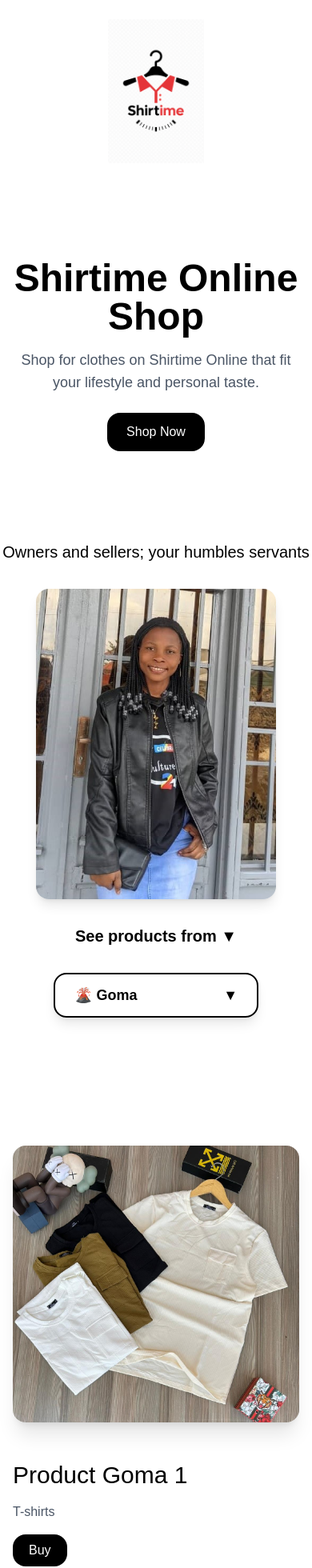
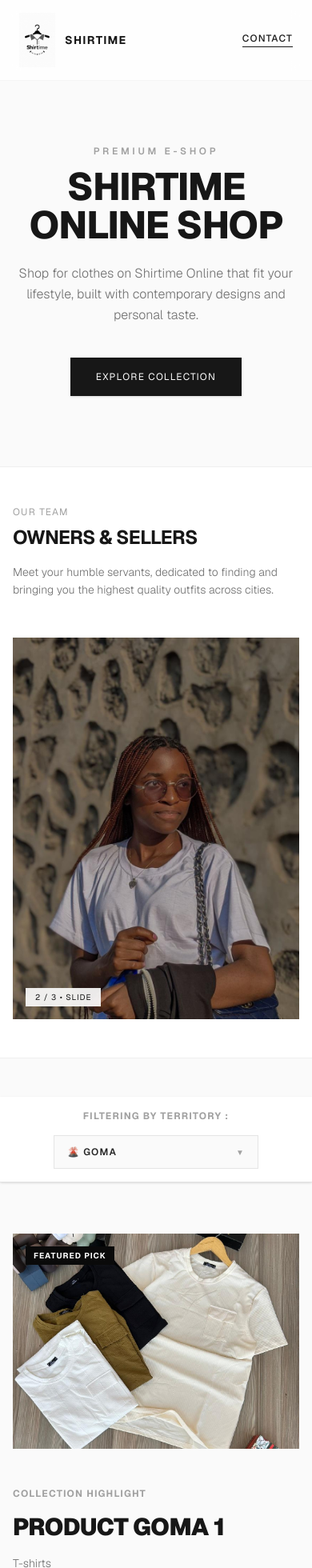
Before and after one commit to YanMusisiva/shirtimeMVP, a Next.js app: page / in a window 390 px wide. Shown: the top 1960 px of the page at 80% size. Built offline with nearby package versions, Linux system fonts and the light colour scheme.

Commit message:
2026 online1

```diff
--- a/app/page.tsx
+++ b/app/page.tsx
@@ -1,13 +1,11 @@
 "use client";
-import React, { useEffect } from "react";
-import { useState, useRef } from "react";
+import React, { useEffect, useState, useRef } from "react";
 import Image from "next/image";
 import ClickClientModal from "../components/ClickClientModal";
 import ClickCommentModal from "../components/ClickComment";
 import SlideUpOnView from "@/components/SlideUpOnView";
 import { Listbox } from "@headlessui/react";
 
-// Exemple de données produits par ville
 type City =
   | "Goma"
   | "Kampala"
@@ -15,7 +13,6 @@ type City =
   | "Nairobi"
   | "Beni"
   | "Mahagi/Ituri";
-
 type Product = { name: string; desc: string; img: string };
 
 const productsByCity: Record<City, Product[]> = {
@@ -33,11 +30,7 @@ const productsByCity: Record<City, Product[]> = {
   ],
   Nairobi: [
     { name: "Product Nairobi 1", desc: "necklace", img: "/nairobi1.jpg" },
-    {
-      name: "Product Nairobi 2",
-      desc: "handbag",
-      img: "/nairobi2.jpg",
-    },
+    { name: "Product Nairobi 2", desc: "handbag", img: "/nairobi2.jpg" },
     { name: "Product Nairobi 3", desc: "bags", img: "/nairobi3.jpg" },
     { name: "Product Nairobi 4", desc: "handbag", img: "/nairobi4.jpg" },
     { name: "Product Nairobi 5", desc: "necklace", img: "/nairobi5.jpg" },
@@ -45,11 +38,7 @@ const productsByCity: Record<City, Product[]> = {
   ],
   Beni: [
     { name: "Product Beni 1", desc: "T-shirt", img: "/beni1.jpg" },
-    {
-      name: "Product Beni 2",
-      desc: "Tshirts",
-      img: "/beni2.jpg",
-    },
+    { name: "Product Beni 2", desc: "Tshirts", img: "/beni2.jpg" },
     { name: "Product Beni 3", desc: "polo", img: "/beni3.jpg" },
     { name: "Product Beni 4", desc: "T-shirt", img: "/beni4.jpg" },
     { name: "Product Beni 5", desc: "T-shirt", img: "/beni5.jpg" },
@@ -64,7 +53,7 @@ const productsByCity: Record<City, Product[]> = {
       img: "/kampala3.jpg",
     },
     { name: "Product Kampala 4", desc: "T-shirt", img: "/kampala4.jpg" },
-    { name: "Product Kampala 5", desc: "T-shirt", img: "/kampala5.jpg" },
+    { name: "Product Kampala 5", desc: "T-shirt", img: "/kampala6.jpg" },
     { name: "Product Kampala 6", desc: "T-shirt", img: "/kampala6.jpg" },
   ],
   Bujumbura: [
@@ -98,12 +87,12 @@ const productsByCity: Record<City, Product[]> = {
 };
 
 const cities = [
-  { value: "Goma", label: "🌋 Goma" }, // volcan Nyiragongo
-  { value: "Kampala", label: "🌆 Kampala" }, // grande ville en pleine expansion
-  { value: "Nairobi", label: "🦁 Nairobi" }, // safari / capitale
-  { value: "Bujumbura", label: "🏖️ Bujumbura" }, // plages du lac Tanganyika
-  { value: "Beni", label: "🏙️ Beni" }, // ville plus petite
-  { value: "Mahagi/Ituri", label: "🌳 Mahagi/Ituri" }, // forêt tropicale
+  { value: "Goma", label: "🌋 Goma" },
+  { value: "Kampala", label: "🌆 Kampala" },
+  { value: "Nairobi", label: "🦁 Nairobi" },
+  { value: "Bujumbura", label: "🏖️ Bujumbura" },
+  { value: "Beni", label: "🏙️ Beni" },
+  { value: "Mahagi/Ituri", label: "🌳 Mahagi/Ituri" },
 ];
 
 export default function Home() {
@@ -122,16 +111,9 @@ export default function Home() {
     setOpenClientModal(false);
     setSelectedProductName("");
   };
-  const handleOpenCommentModal = () => {
-    setOpenCommentModal(true);
-  };
-  const handleCloseCommentModal = () => {
-    setOpenCommentModal(false);
-  };
-  const products = productsByCity[city as City]; // Type assertion pour éviter l'erreur de type
 
-  const images = [ "/jesper.jpg", "/dorcas.jpg", "/justine.jpg"];
-
+  const products = productsByCity[city];
+  const images = ["/jesper.jpg", "/dorcas.jpg", "/justine.jpg"];
   const [index, setIndex] = useState(0);
   const [isPaused, setIsPaused] = useState(false);
 
@@ -139,144 +121,213 @@ export default function Home() {
     if (!isPaused) {
       const interval = setInterval(() => {
         setIndex((prevIndex) => (prevIndex + 1) % images.length);
-      }, 3000);
+      }, 3500);
       return () => clearInterval(interval);
     }
   }, [isPaused, images.length]);
 
   return (
-    <main className="bg-white text-black min-h-screen">
-      {/* Logo Section */}
-      <header className="flex justify-center py-6">
+    <main className="bg-[#fafafa] text-neutral-900 min-h-screen font-sans selection:bg-neutral-900 selection:text-white antialiased">
+      {/* Navigation / Header Minimaliste */}
+      <header className="sticky top-0 z-50 bg-white/80 backdrop-blur-md border-b border-neutral-100 px-6 py-4 flex justify-between items-center">
+        <div className="flex items-center gap-3">
           <Image
-          src="/logo.png" // Mets ton logo dans /public/logo.png
+            src="/logo.png"
             alt="Logo entreprise"
-          width={120}
-          height={120}
-          className="object-contain"
+            width={45}
+            height={45}
+            className="object-contain filter grayscale tracking-widest"
             priority
           />
+          <span className="font-bold text-sm tracking-widest uppercase">
+            SHIRTIME
+          </span>
+        </div>
+        <button
+          onClick={() => setOpenCommentModal(true)}
+          className="text-xs uppercase tracking-widest font-medium border-b border-neutral-900 pb-0.5 hover:text-neutral-500 hover:border-neutral-400 transition"
+        >
+          Contact
+        </button>
       </header>
-      {/* Hero Section */}
-      <section className="flex flex-col items-center justify-center text-center py-24 px-4">
-        <h1 className="text-5xl font-semibold mb-4">Shirtime Online Shop</h1>
-        <p className="text-lg max-w-xl mb-6 text-gray-600">
-          Shop for clothes on Shirtime Online that fit your lifestyle and
-          personal taste.
+
+      {/* Hero Section Style Lookbook */}
+      <section className="relative flex flex-col items-center justify-center text-center pt-20 pb-16 px-4 max-w-4xl mx-auto">
+        <span className="text-xs uppercase tracking-[0.3em] text-neutral-400 mb-3 block font-semibold">
+          Premium E-Shop
+        </span>
+        <h1 className="text-5xl md:text-7xl font-extrabold tracking-tight mb-6 uppercase text-neutral-900">
+          Shirtime Online Shop
+        </h1>
+        <p className="text-base md:text-lg max-w-xl mb-10 text-neutral-500 font-light leading-relaxed">
+          Shop for clothes on Shirtime Online that fit your lifestyle, built
+          with contemporary designs and personal taste.
         </p>
-        <button className="bg-black text-white px-6 py-3 rounded-2xl hover:bg-gray-800 transition">
-          <a href="#shop">Shop Now</a>
-        </button>
+        <a
+          href="#shop"
+          className="bg-neutral-900 text-white text-xs uppercase tracking-widest px-8 py-4 hover:bg-neutral-800 transition-all duration-300 shadow-sm rounded-none"
+        >
+          Explore Collection
+        </a>
       </section>
 
-      <h3 className="text-xl font-medium text-center py-4">
-        Owners and sellers; your humbles servants
+      {/* Section Diaporama / Servants Style Éditorial */}
+      <section className="max-w-5xl mx-auto px-4 py-12 grid grid-cols-1 md:grid-cols-12 gap-8 items-center border-t border-b border-neutral-200/60 my-6 bg-white">
+        <div className="md:col-span-5 flex flex-col justify-center">
+          <span className="text-xs uppercase tracking-widest text-neutral-400 mb-2">
+            Our Team
+          </span>
+          <h3 className="text-2xl font-bold tracking-tight mb-4 text-neutral-900 uppercase">
+            Owners &amp; Sellers
           </h3>
-      {/* Company Image Section */}
-      <section className="flex  justify-center py-4">
+          <p className="text-neutral-500 font-light text-sm leading-relaxed mb-4">
+            Meet your humble servants, dedicated to finding and bringing you the
+            highest quality outfits across cities.
+          </p>
+        </div>
+        <div className="md:col-span-7 flex justify-center md:justify-end">
+          <div className="relative w-full max-w-[400px] aspect-[3/4] overflow-hidden bg-neutral-100 group">
             <Image
-          src={images[index]} // Mets l'image dans /public/entreprise.jpg
-          alt="Seller's image"
-          width={300}
-          height={450}
-          className="rounded-2xl shadow-lg object-cover transition-all duration-500 cursor-pointer"
-          onMouseDown={() => setIsPaused(true)}
-          onMouseUp={() => setIsPaused(false)}
-          onTouchStart={() => setIsPaused(true)}
-          onTouchEnd={() => setIsPaused(false)}
+              src={images[index]}
+              alt="Seller's portrait"
+              fill
+              className="object-cover transition-all duration-700 ease-out scale-100 group-hover:scale-105"
+              onMouseEnter={() => setIsPaused(true)}
+              onMouseLeave={() => setIsPaused(false)}
             />
+            <div className="absolute bottom-4 left-4 bg-white/90 backdrop-blur-sm px-3 py-1 text-[10px] uppercase tracking-widest text-neutral-900">
+              {index + 1} / {images.length} • Slide
+            </div>
+          </div>
+        </div>
       </section>
-      <h3 className="text-xl font-semibold text-center py-4 ">
-        See products from ▼
-      </h3>
-      {/* City Selector */}
-      <section className="flex justify-center py-4 mb-20">
+
+      {/* Barre de Filtrage Fixe / Sélecteur Filtré */}
+      <section className="sticky top-[77px] z-40 bg-white border-b border-neutral-200 py-4 px-4 shadow-sm flex flex-col sm:flex-row items-center justify-between gap-4 max-w-7xl mx-auto mt-12">
+        <span className="text-xs uppercase tracking-widest font-bold text-neutral-400">
+          Filtering by Territory :
+        </span>
+
+        <div className="relative w-64">
           <Listbox value={city} onChange={setCity}>
             <Listbox.Button
               ref={buttonRef}
-            className="border-2 cursor-pointer border-black rounded-2xl px-6 py-3 text-lg text-black bg-white shadow-lg focus:outline-none focus:ring-2 focus:ring-black transition font-semibold w-64 text-left"
+              className="w-full bg-neutral-50 border border-neutral-200 text-xs uppercase tracking-widest px-4 py-3 font-semibold text-neutral-800 flex items-center justify-between hover:bg-neutral-100 transition focus:outline-none"
             >
-            <span className="flex items-center justify-between w-full">
-              {cities.find((c) => c.value === city)?.label}
-              <span className="ml-2">▼</span>
-            </span>
+              <span>{cities.find((c) => c.value === city)?.label}</span>
+              <span className="text-neutral-400 text-[10px]">▼</span>
             </Listbox.Button>
-          <Listbox.Options className="mt-2 rounded-2xl shadow-lg bg-white border-2 border-black absolute z-10 w-64">
-            {cities
-              .filter((c) => c.value !== city) // Ne montre pas la ville sélectionnée dans la liste
-              .map((c) => (
+            <Listbox.Options className="absolute mt-1 w-full bg-white border border-neutral-200 shadow-xl z-50 max-h-60 overflow-y-auto focus:outline-none">
+              {cities.map((c) => (
                 <Listbox.Option
                   key={c.value}
                   value={c.value}
-                  as="div"
-                  className="cursor-pointer px-6 py-3 text-lg text-black font-medium hover:bg-gray-100"
+                  className={({ active, selected }) =>
+                    `cursor-pointer px-4 py-2.5 text-xs uppercase tracking-widest font-medium transition-colors ${
+                      selected
+                        ? "bg-neutral-900 text-white"
+                        : active
+                          ? "bg-neutral-100 text-neutral-900"
+                          : "text-neutral-600"
+                    }`
+                  }
                 >
                   {c.label}
                 </Listbox.Option>
               ))}
             </Listbox.Options>
           </Listbox>
+        </div>
       </section>
 
-      {/* Product Highlight Section */}
+      {/* Focus Produit Vedette (Highlight) */}
+      {products && products.length > 0 && (
         <section
           ref={exploreRef}
-        className="flex flex-col md:flex-row items-center justify-center gap-12 py-16 px-4 max-w-6xl mx-auto"
+          className="max-w-7xl mx-auto px-4 py-16 grid grid-cols-1 md:grid-cols-2 gap-12 items-center"
         >
           <div
-          className="w-full md:w-1/2"
+            className="relative aspect-[4/3] bg-neutral-100 overflow-hidden cursor-pointer group"
             onClick={() => handleOpenClientModal(products[0].name)}
           >
             <Image
               src={products[0].img}
-            alt="Product Highlight"
-            width={800}
-            height={600}
-            className="rounded-2xl shadow-xl"
+              alt="Featured Outfit"
+              fill
+              className="object-cover transition-transform duration-700 ease-out group-hover:scale-105"
             />
+            <div className="absolute top-4 left-4 bg-neutral-950 text-white text-[10px] uppercase tracking-widest px-2.5 py-1 font-bold">
+              Featured Pick
             </div>
-        <div className="w-full md:w-1/2 flex flex-col gap-4">
-          <h2 className="text-3xl font-medium">{products[0].name}</h2>
-          <p className="text-gray-600">{products[0].desc}</p>
+          </div>
+          <div className="flex flex-col gap-4 max-w-md">
+            <span className="text-xs uppercase tracking-widest text-neutral-400 font-bold">
+              Collection highlight
+            </span>
+            <h2 className="text-3xl font-black tracking-tight uppercase text-neutral-900">
+              {products[0].name}
+            </h2>
+            <p className="text-neutral-500 font-light text-sm leading-relaxed">
+              {products[0].desc}
+            </p>
             <button
-            className="bg-black text-white px-5 py-2 rounded-2xl w-max hover:bg-gray-800 transition"
+              className="bg-neutral-900 text-white text-xs uppercase tracking-widest px-6 py-3 font-semibold mt-2 hover:bg-neutral-800 transition w-max"
               onClick={() => handleOpenClientModal(products[0].name)}
             >
-            Buy
+              Acquire Item
             </button>
           </div>
-        {openClientModal && (
-          <ClickClientModal
-            nameProduct={selectedProductName}
-            onClose={handleCloseClientModal}
-          />
+        </section>
       )}
-      </section>
 
-      {/* Product Grid Showcase */}
-      <section id="shop" className="py-16 px-4 max-w-6xl mx-auto">
-        <h2 className="text-center text-3xl font-medium mb-12">
-          Explore Our Collection
+      {/* Grille Principale des Collections (Shop) */}
+      <section
+        id="shop"
+        className="py-16 px-4 max-w-7xl mx-auto border-t border-neutral-100 bg-white"
+      >
+        <div className="mb-12 flex flex-col sm:flex-row sm:items-end justify-between gap-4">
+          <div>
+            <span className="text-xs uppercase tracking-widest text-neutral-400 font-bold block mb-1">
+              Catalog
+            </span>
+            <h2 className="text-3xl font-black uppercase tracking-tight text-neutral-900">
+              Explore Contemporary Pieces
             </h2>
-        <div className="grid grid-cols-1 sm:grid-cols-2 md:grid-cols-3 gap-6">
+          </div>
+          <span className="text-xs text-neutral-400 tracking-wider font-mono">
+            {products.length} Items Available
+          </span>
+        </div>
+
+        <div className="grid grid-cols-1 sm:grid-cols-2 md:grid-cols-3 gap-x-6 gap-y-12">
           {products.map((product: Product, idx: number) => (
-            <SlideUpOnView key={idx} delay={100 * idx} className="group">
-              <div className="flex flex-col items-center text-center p-4 hover:scale-105 transition border rounded-2xl">
+            <SlideUpOnView
+              key={idx}
+              delay={80 * idx}
+              className="group flex flex-col"
+            >
               <div
-                  className="relative w-full h-60 mb-4"
+                className="relative w-full aspect-[4/5] bg-neutral-100 overflow-hidden cursor-pointer mb-4"
                 onClick={() => handleOpenClientModal(product.name)}
               >
                 <Image
                   src={product.img}
                   alt={product.name}
                   fill
-                    className="object-cover rounded-2xl"
+                  className="object-cover transition-transform duration-700 ease-out group-hover:scale-105"
                 />
               </div>
-                <h3 className="text-xl font-medium mb-2">{product.name}</h3>
-                <p className="text-gray-600 mb-4">{product.desc}</p>
+              <div className="flex justify-between items-start gap-4">
+                <div>
+                  <h3 className="text-xs uppercase tracking-widest font-bold text-neutral-900 mb-1">
+                    {product.name}
+                  </h3>
+                  <p className="text-xs text-neutral-400 uppercase tracking-wider font-light">
+                    {product.desc}
+                  </p>
+                </div>
                 <button
-                  className="bg-black text-white px-4 py-2 rounded-2xl hover:bg-gray-800 transition"
+                  className="text-[11px] uppercase tracking-widest font-bold border border-neutral-200 px-3 py-1.5 hover:bg-neutral-900 hover:text-white transition"
                   onClick={() => handleOpenClientModal(product.name)}
                 >
                   Buy
@@ -284,18 +335,13 @@ export default function Home() {
               </div>
             </SlideUpOnView>
           ))}
-          {openClientModal && (
-            <ClickClientModal
-              nameProduct={selectedProductName}
-              onClose={handleCloseClientModal}
-            />
-          )}
         </div>
       </section>
-      {/* Bouton pour changer la ville */}
-      <div className="flex justify-center py-8">
+
+      {/* Bouton Prochaine Ville Intuitif */}
+      <div className="flex justify-center py-16 bg-neutral-50 border-t border-neutral-200/50">
         <button
-          className="bg-black text-white px-6 py-3 rounded-2xl hover:bg-gray-800 transition font-semibold shadow-lg hover:shadow-blue-400/60 focus:ring-4 focus:ring-blue-300 outline-none border-2 border-transparent hover:border-blue-500 flex items-center gap-2"
+          className="group border border-neutral-900 text-neutral-900 text-xs uppercase tracking-widest px-8 py-4 hover:bg-neutral-900 hover:text-white transition-all duration-300 flex items-center gap-3 font-semibold"
           onClick={() => {
             const currentIdx = cities.findIndex((c) => c.value === city);
             const nextIdx = (currentIdx + 1) % cities.length;
@@ -305,33 +351,52 @@ export default function Home() {
             }, 100);
           }}
         >
-          <span>🛒 ➕</span>
+          <span>Next Region :</span>
+          <span className="font-light">
             {
               cities[
                 (cities.findIndex((c) => c.value === city) + 1) % cities.length
               ].label
             }
-          <span>➡️</span>
+          </span>
+          <span className="transform group-hover:translate-x-1 transition-transform">
+            →
+          </span>
         </button>
       </div>
 
-      {/* Call to Action Section */}
-      <section className="bg-gray-100 py-16 px-4 text-center">
-        <h2 className="text-3xl font-medium mb-4">We are here to serve you</h2>
-        <p className="text-lg text-gray-600 mb-6">
-          For more information about our products or just have a message to tell
-          us , please contact us by sending your message here.
+      {/* Call to Action Minimaliste (Footer/Message) */}
+      <section className="bg-neutral-950 text-white py-20 px-4 text-center">
+        <div className="max-w-xl mx-auto flex flex-col items-center">
+          <span className="text-[10px] uppercase tracking-[0.4em] text-neutral-500 mb-4 block font-bold">
+            Customer Relations
+          </span>
+          <h2 className="text-2xl md:text-3xl font-bold tracking-tight uppercase mb-4">
+            We are here to serve you
+          </h2>
+          <p className="text-neutral-400 font-light text-xs md:text-sm leading-relaxed mb-8">
+            For more information about our products or if you have a message to
+            convey, please contact us by clicking below.
           </p>
           <button
-          className="bg-black text-white px-6 py-3 rounded-2xl hover:bg-gray-800 transition"
-          onClick={handleOpenCommentModal}
+            className="bg-white text-neutral-950 text-xs uppercase tracking-widest px-8 py-4 font-bold hover:bg-neutral-200 transition"
+            onClick={() => setOpenCommentModal(true)}
           >
-          Your Message
+            Leave a Message
           </button>
+        </div>
+      </section>
+
+      {/* Modals conditionnels */}
+      {openClientModal && (
+        <ClickClientModal
+          nameProduct={selectedProductName}
+          onClose={handleCloseClientModal}
+        />
+      )}
       {openCommentModal && (
-          <ClickCommentModal onClose={handleCloseCommentModal} />
+        <ClickCommentModal onClose={() => setOpenCommentModal(false)} />
       )}
-      </section>
     </main>
   );
 }
```
Also changed, not shown: 1 other file (tests, documents, lock files or other folders). Lines whose indentation alone changed are shown as unchanged.
